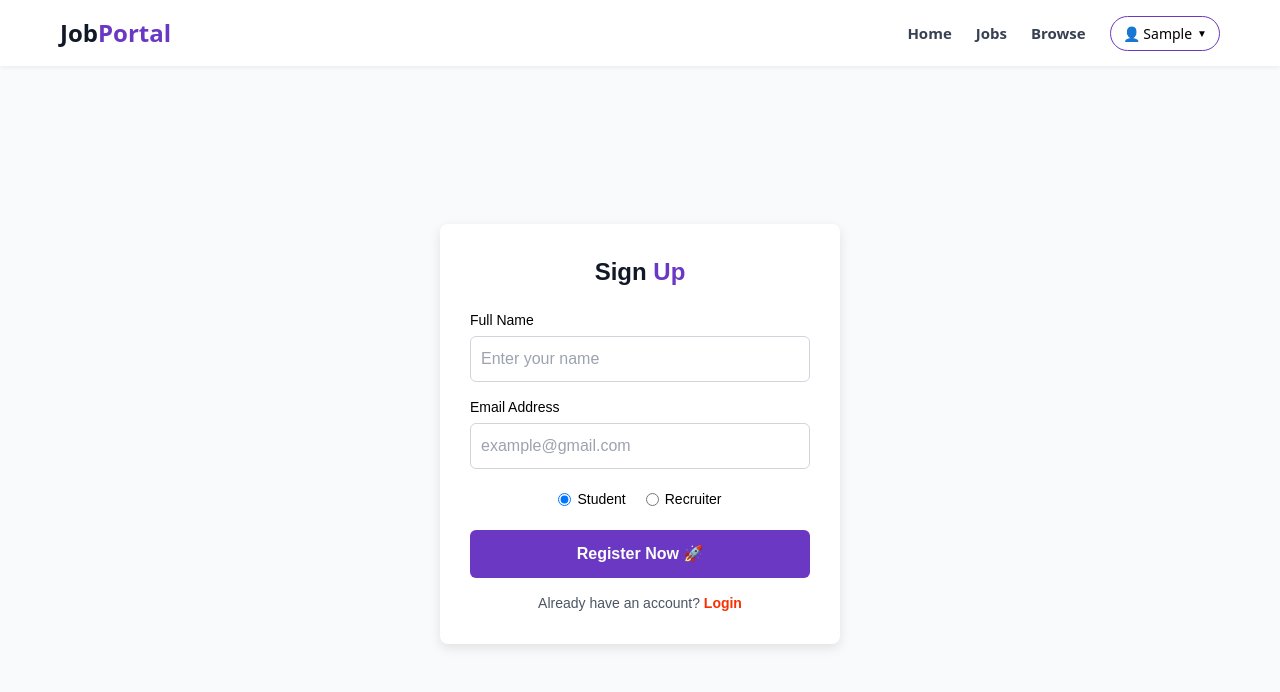
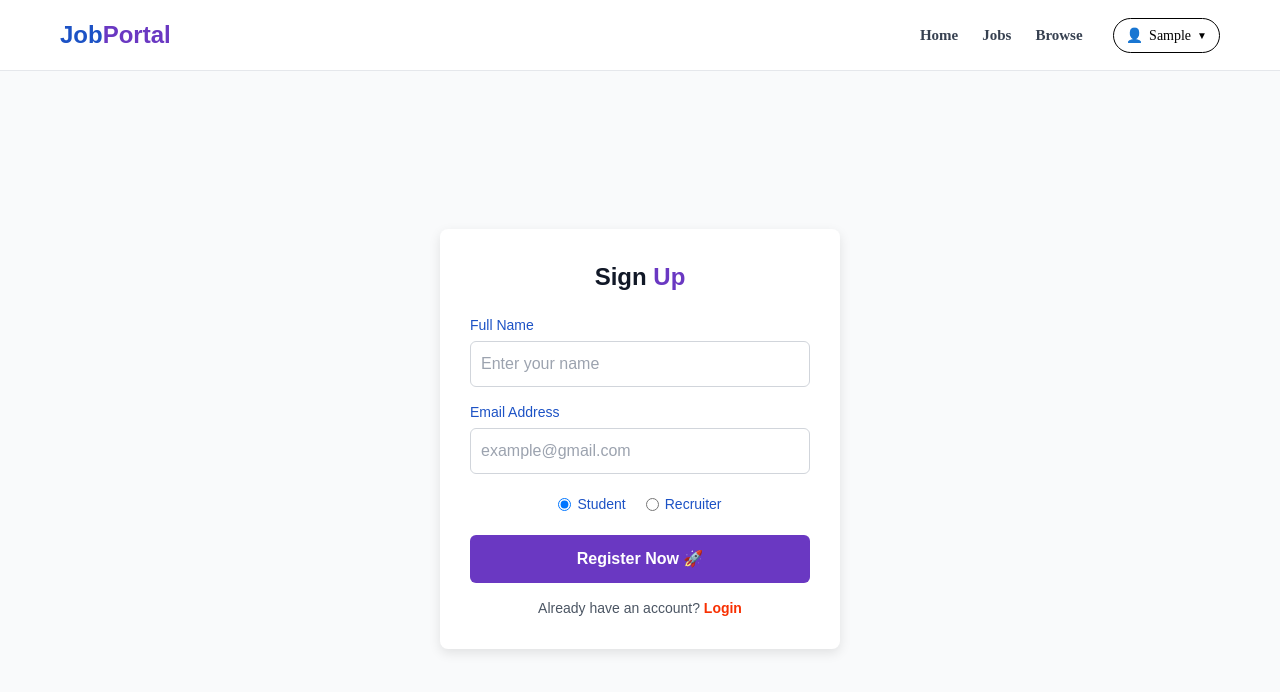
Before and after one commit to satyamsahni27-debug/job-and-internship-portal, a React (Vite) app in the folder frontend/: page /signup in a window 1280 px wide. Shown: the top 692 px of the page. Built offline with nearby package versions, Linux system fonts and the light colour scheme; sample sign-in values are in the browser's storage.

Commit message:
Updated styles and fixed translation in my applications

```diff
--- a/frontend/src/components/job/MyApplications.jsx
+++ b/frontend/src/components/job/MyApplications.jsx
@@ -29,7 +29,7 @@ const MyApplications = () => {
                 <div style={{ backgroundColor: '#ffffff', borderRadius: '12px', boxShadow: '0 4px 6px rgba(0,0,0,0.05)', border: '1px solid #e5e7eb', overflow: 'hidden' }}>
                     {myFilteredApplications.length === 0 ? (
                         <p style={{ color: '#6B7280', textAlign: 'center', padding: '40px 20px', margin: 0 }}>
-                            आपने अभी तक किसी सक्रिय नौकरी के लिए अप्लाई नहीं किया है भाई!
+                            You haven't applied for any active job!
                         </p>
                     ) : (
                         <table style={{ width: '100%', borderCollapse: 'collapse', textAlign: 'left' }}>
--- a/frontend/src/components/shared/Navbar.jsx
+++ b/frontend/src/components/shared/Navbar.jsx
@@ -1,14 +1,15 @@
-import React, { useContext, useState, useEffect } from 'react';
+import React, { useState, useEffect, useContext } from 'react';
 import { Link, useNavigate } from 'react-router-dom';
 import { AuthContext } from '../../context/AuthContext';
 
-const Navbar = () => {
-    const { user, setUser } = useContext(AuthContext);
+const Navbar = ({ logoutHandler }) => {
+  const { user, setApplications } = useContext(AuthContext); // 🌟 कॉन्टेक्स्ट से लाइव यूज़र उठाया
+  const [showDropdown, setShowDropdown] = useState(false);
+  const [isMobile, setIsMobile] = useState(window.innerWidth < 768);
   const navigate = useNavigate();
-    const [showDropdown, setShowDropdown] = useState(false);
 
-    // स्क्रीन साइज ट्रैक करने के लिए स्टेट भाई
-    const [isMobile, setIsMobile] = useState(window.innerWidth < 768);
+  // अगर कॉन्टेक्स्ट में यूज़र न हो, तो सेशन स्टोरेज से फ्रेश डेटा बैकअप लें
+  const currentUser = user || JSON.parse(sessionStorage.getItem('jobPortalUser'));
 
   useEffect(() => {
     const handleResize = () => setIsMobile(window.innerWidth < 768);
@@ -16,149 +17,150 @@ const Navbar = () => {
     return () => window.removeEventListener('resize', handleResize);
   }, []);
 
-    const currentUser = user || JSON.parse(sessionStorage.getItem('jobPortalUser'));
-
-    const logoutHandler = () => {
+  // 🚪 डिफ़ॉल्ट लॉगआउट हैंडलर (अगर पैरेंट से न आए तो यह चलेगा)
+  const handleLogout = () => {
+    if (logoutHandler) {
+      logoutHandler();
+    } else {
       sessionStorage.removeItem('jobPortalUser');
-        setUser(null);
-        alert("Successfully logged out");
-        navigate('/login');
+      localStorage.removeItem('jobPortalApplications');
+      localStorage.removeItem('jobPortalAllJobs');
+      if (setApplications) setApplications([]);
+      alert("Successfully logged out 🎉");
+      window.location.reload();
+    }
   };
 
   return (
     <div style={{
       backgroundColor: '#ffffff',
-            boxShadow: '0 2px 4px rgba(0,0,0,0.05)',
+      borderBottom: '1px solid #e5e7eb',
+      width: '100%',
       position: 'relative',
+      boxSizing: 'border-box',
       zIndex: 9999
     }}>
-            {/* 🌟 मुख्य कंटेनर जो मोबाइल और डेस्कटॉप दोनों पर एक परफेक्ट रो (Row) बनाएगा */}
       <div style={{
+        display: 'flex',
+        alignItems: 'center',
+        justifyContent: 'space-between',
         maxWidth: '1200px',
         margin: '0 auto',
         padding: isMobile ? '10px 15px' : '15px 20px',
-                display: 'flex',
-                flexDirection: 'row', // हमेशा एक सीधी लाइन में रहेगा भाई
-                justifyContent: 'space-between',
-                alignItems: 'center',
-                flexWrap: 'nowrap' // किसी भी चीज को नीचे टूटने नहीं देगा
+        height: isMobile ? '60px' : '70px',
+        boxSizing: 'border-box',
+        width: '100%'
       }}>
 
-                {/* 🎯 लेफ्ट साइड: लोगो */}
-                <div>
-                    <Link to="/" style={{ textDecoration: 'none' }}>
-                        <h1 style={{
+        {/* 🏢 लोगो */}
+        <div style={{ flexShrink: 0 }}>
+          <h1 onClick={() => navigate('/')} style={{
             fontSize: isMobile ? '20px' : '24px',
             fontWeight: 'bold',
+            cursor: 'pointer',
             margin: 0,
-                            color: '#111827',
-                            whiteSpace: 'nowrap'
+            whiteSpace: 'nowrap',
+            fontFamily: 'sans-serif'
           }}>
             Job<span style={{ color: '#6A38C2' }}>Portal</span>
           </h1>
-                    </Link>
         </div>
 
-                {/* 🎯 राइट साइड: मेनू लिंक्स + प्रोफाइल बटन */}
-                <div style={{
-                    display: 'flex',
-                    flexDirection: 'row',
-                    alignItems: 'center',
-                    gap: isMobile ? '10px' : '24px',
-                    flexWrap: 'nowrap'
-                }}>
-                    {/* लिंक्स: अगर रिक्रूटर है तो अलग लिंक्स, स्टूडेंट है तो अलग लिंक्स */}
-                    {currentUser && currentUser.role?.toLowerCase() === 'recruiter' ? (
+        {/* 🔗 राइट साइड लिंक्स और बटन्स */}
+        <div style={{ display: 'flex', alignItems: 'center', gap: isMobile ? '10px' : '30px' }}>
+
+          {!isMobile && (
+            <div style={{ display: 'flex', gap: '24px', alignItems: 'center' }}>
+              <Link to="/" style={{ color: '#374151', textDecoration: 'none', fontWeight: 600, fontSize: '15px' }}>Home</Link>
+              {currentUser?.role?.toLowerCase() === 'recruiter' ? (
                 <>
-                            <Link to="/" style={{ color: '#374151', textDecoration: 'none', fontWeight: 600, fontSize: isMobile ? '13px' : '15px' }}>Home</Link>
-                            <Link to="/admin/companies" style={{ color: '#374151', textDecoration: 'none', fontWeight: 600, fontSize: isMobile ? '13px' : '15px' }}>Companies</Link>
-                            <Link to="/admin/jobs" style={{ color: '#374151', textDecoration: 'none', fontWeight: 600, fontSize: isMobile ? '13px' : '15px' }}>Post Jobs</Link>
+                  <Link to="/admin/companies" style={{ color: '#374151', textDecoration: 'none', fontWeight: 600, fontSize: '15px' }}>Companies</Link>
+                  <Link to="/admin/jobs" style={{ color: '#374151', textDecoration: 'none', fontWeight: 600, fontSize: '15px' }}>Post Jobs</Link>
                 </>
               ) : (
                 <>
-                            <Link to="/" style={{ color: '#374151', textDecoration: 'none', fontWeight: 600, fontSize: isMobile ? '13px' : '15px' }}>Home</Link>
-                            <Link to="/jobs" style={{ color: '#374151', textDecoration: 'none', fontWeight: 600, fontSize: isMobile ? '13px' : '15px' }}>Jobs</Link>
-                            <Link to="/browse" style={{ color: '#374151', textDecoration: 'none', fontWeight: 600, fontSize: isMobile ? '13px' : '15px' }}>Browse</Link>
+                  <Link to="/jobs" style={{ color: '#374151', textDecoration: 'none', fontWeight: 600, fontSize: '15px' }}>Jobs</Link>
+                  <Link to="/browse" style={{ color: '#374151', textDecoration: 'none', fontWeight: 600, fontSize: '15px' }}>Browse</Link>
                 </>
               )}
+            </div>
+          )}
 
-                    {/* यूज़र प्रोफाइल ड्रॉपडाउन बटन */}
           {currentUser ? (
-                        <div style={{ position: 'relative' }}>
+            /* 👤 लॉग इन होने के बाद आपका पुराना असली बटन */
+            <div style={{ position: 'relative', display: 'flex', alignItems: 'center' }}>
               <button
                 onClick={() => setShowDropdown(!showDropdown)}
                 style={{
                   display: 'flex',
                   alignItems: 'center',
-                                    gap: '5px',
-                                    padding: isMobile ? '4px 8px' : '6px 12px',
-                                    border: '1px solid #6A38C2',
+                  gap: '4px',
+                  padding: '6px 12px',
+                  border: '1px solid #000000',
                   backgroundColor: '#ffffff',
                   borderRadius: '20px',
                   cursor: 'pointer',
-                                    fontSize: isMobile ? '12px' : '14px',
-                                    fontWeight: 500
+                  fontSize: '14px',
+                  whiteSpace: 'nowrap',
+                  color: '#000000'
                 }}
               >
-                                👤 {currentUser.name?.split(' ')[0]} <span style={{ fontSize: '10px' }}>▼</span>
+                <span style={{ fontSize: '14px', marginRight: '2px' }}>👤</span>
+                {currentUser?.name?.split(' ')[0]}
+                <span style={{ fontSize: '10px', marginLeft: '2px' }}>▼</span>
               </button>
 
-                            {/* ड्रॉपडाउन मेनू डिब्बा */}
+              {/* 📂 पुराना नेटलिफ़ाई वाला ड्रॉपडाउन */}
               {showDropdown && (
                 <div style={{
                   position: 'absolute',
-                                    right: 0,
-                                    top: '110%',
+                  right: '0',
+                  top: '120%',
                   backgroundColor: '#ffffff',
                   boxShadow: '0 4px 12px rgba(0,0,0,0.1)',
                   borderRadius: '8px',
-                                    padding: '15px',
+                  padding: '15px 20px',
                   minWidth: '220px',
-                                    zIndex: 1000,
+                  zIndex: 10000,
                   display: 'flex',
                   flexDirection: 'column',
-                                    gap: '8px',
-                                    border: '1px solid #e5e7eb'
+                  gap: '12px',
+                  border: '1px solid #e5e7eb',
+                  textAlign: 'left'
                 }}>
-                                    {/* यूज़र का नाम और रोल */}
-                                    <div style={{ padding: '2px 8px', fontSize: '14px', color: '#111827', borderBottom: '1px solid #f3f4f6', pb: '5px', fontWeight: 'bold', textAlign: 'left' }}>
-                                        <div>{currentUser?.name}</div>
-                                        <div style={{ fontSize: '12px', color: '#6b7280', fontWeight: 'normal', marginTop: '2px' }}>
+                  <div style={{ borderBottom: '1px solid #f3f4f6', paddingBottom: '6px' }}>
+                    <div style={{ fontSize: '14px', fontWeight: 'bold', color: '#111827' }}>
+                      {currentUser?.name}
+                    </div>
+                    <div style={{ fontSize: '12px', color: '#6b7280', marginTop: '2px' }}>
                       Role: {currentUser?.role}
                     </div>
                   </div>
 
-                                    {/* मेन्यू लिंक्स और सुंदर आइकॉन्स */}
-                                    <div style={{ display: 'flex', flexDirection: 'column', gap: '6px', textAlign: 'left' }}>
-
-                                        {/* 📁 View Profile (सभी के लिए) */}
-                                        <span onClick={() => { navigate('/profile'); setShowDropdown(false); }} style={{ cursor: 'pointer', fontSize: '13px', padding: '6px 8px', color: '#374151', fontWeight: 500, display: 'flex', alignItems: 'center', gap: '8px' }}>
-                                            📁 View Profile
+                  <div style={{ display: 'flex', flexDirection: 'column', gap: '12px' }}>
+                    <span onClick={() => { navigate('/profile'); setShowDropdown(false); }} style={{ cursor: 'pointer', fontSize: '13px', color: '#374151', display: 'flex', alignItems: 'center', gap: '8px' }}>
+                      📂 View Profile
                     </span>
 
-                                        {/* 📊 Admin Dashboard (केवल Recruiter के लिए) */}
                     {currentUser?.role?.toLowerCase() === 'recruiter' && (
-                                            <span onClick={() => { navigate('/admin/companies'); setShowDropdown(false); }} style={{ cursor: 'pointer', fontSize: '13px', padding: '6px 8px', color: '#374151', fontWeight: 500, display: 'flex', alignItems: 'center', gap: '8px' }}>
+                      <span onClick={() => { navigate('/admin/companies'); setShowDropdown(false); }} style={{ cursor: 'pointer', fontSize: '13px', color: '#374151', display: 'flex', alignItems: 'center', gap: '8px' }}>
                         📊 Admin Dashboard
                       </span>
                     )}
 
-                                        {/* 📝 My Applications (केवल Student के लिए) */}
                     {currentUser?.role?.toLowerCase() === 'student' && (
-                                            <span onClick={() => { navigate('/my-applications'); setShowDropdown(false); }} style={{ cursor: 'pointer', fontSize: '13px', padding: '6px 8px', color: '#374151', fontWeight: 500, display: 'flex', alignItems: 'center', gap: '8px' }}>
+                      <span onClick={() => { navigate('/my-applications'); setShowDropdown(false); }} style={{ cursor: 'pointer', fontSize: '13px', color: '#374151', display: 'flex', alignItems: 'center', gap: '8px' }}>
                         📝 My Applications
                       </span>
                     )}
 
-                                        {/* ⚙️ Account Settings */}
-                                        <span onClick={() => { navigate('/account-settings'); setShowDropdown(false); }} style={{ cursor: 'pointer', fontSize: '13px', padding: '6px 8px', color: '#374151', fontWeight: 500, display: 'flex', alignItems: 'center', gap: '8px' }}>
+                    <span onClick={() => { navigate('/account-settings'); setShowDropdown(false); }} style={{ cursor: 'pointer', fontSize: '13px', color: '#374151', display: 'flex', alignItems: 'center', gap: '8px' }}>
                       ⚙️ Account Settings
                     </span>
 
-                                        <hr style={{ margin: '4px 0', border: 0, borderTop: '1px solid #f3f4f6' }} />
+                    <hr style={{ margin: '2px 0', border: 0, borderTop: '1px solid #f3f4f6' }} />
 
-                                        {/* 🚪 Logout */}
-                                        <span onClick={logoutHandler} style={{ cursor: 'pointer', fontSize: '13px', padding: '6px 8px', color: '#EF4444', fontWeight: 'bold', display: 'flex', alignItems: 'center', gap: '8px' }}>
+                    <span onClick={() => { handleLogout(); setShowDropdown(false); }} style={{ cursor: 'pointer', fontSize: '13px', color: '#EF4444', display: 'flex', alignItems: 'center', gap: '8px' }}>
                       🚪 Logout
                     </span>
                   </div>
@@ -166,9 +168,14 @@ const Navbar = () => {
               )}
             </div>
           ) : (
-                        <div style={{ display: 'flex', gap: '10px' }}>
-                            <button onClick={() => navigate('/login')} style={{ padding: '6px 12px', border: 'none', backgroundColor: 'transparent', cursor: 'pointer', fontWeight: 600, fontSize: isMobile ? '13px' : '14px' }}>Login</button>
-                            <button onClick={() => navigate('/signup')} style={{ padding: '6px 12px', border: 'none', backgroundColor: '#6A38C2', color: 'white', borderRadius: '6px', cursor: 'pointer', fontWeight: 600, fontSize: isMobile ? '13px' : '14px' }}>Signup</button>
+            /* 🔑 जब लॉगआउट हो */
+            <div style={{ display: 'flex', gap: isMobile ? '8px' : '12px', alignItems: 'center' }}>
+              <button onClick={() => navigate('/login')} style={{ padding: isMobile ? '6px 10px' : '8px 16px', border: 'none', backgroundColor: 'transparent', cursor: 'pointer', fontWeight: 600, fontSize: isMobile ? '13px' : '14px', whiteSpace: 'nowrap', color: '#374151' }}>
+                Login
+              </button>
+              <button onClick={() => navigate('/signup')} style={{ padding: isMobile ? '6px 10px' : '8px 16px', border: 'none', backgroundColor: '#6A38C2', color: 'white', borderRadius: '6px', cursor: 'pointer', fontWeight: 600, fontSize: isMobile ? '13px' : '14px', whiteSpace: 'nowrap' }}>
+                Signup
+              </button>
             </div>
           )}
         </div>
--- a/frontend/src/index.css
+++ b/frontend/src/index.css
@@ -5,8 +5,15 @@
 /* =========================================================================
    🌟 ALL-IN-ONE GLOBAL RESPONSIVE MEDIA QUERIES (NO FUNCTION DAMAGE)
    ========================================================================= */
+body, #root, #root > div {
+  background-color: #f0edfa !important; /* 🌟 यह पूरे ऐप के मुख्य डिब्बों पर नया रंग थोप देगा */
+  color: #1c52c5;
+  font-family: 'sans-serif';
+}
 
-/* 📱 1. मोबाइल स्क्रीन के लिए (Max Width: 768px) */
+
+
+   /* 📱 1. मोबाइल स्क्रीन के लिए (Max Width: 768px) */
 @media screen and (max-width: 768px) {
 
     /* 🌐 ग्लोबल कंटेनर्स को ऑटो-फिट करना */
```
Lines whose indentation alone changed are shown as unchanged.
